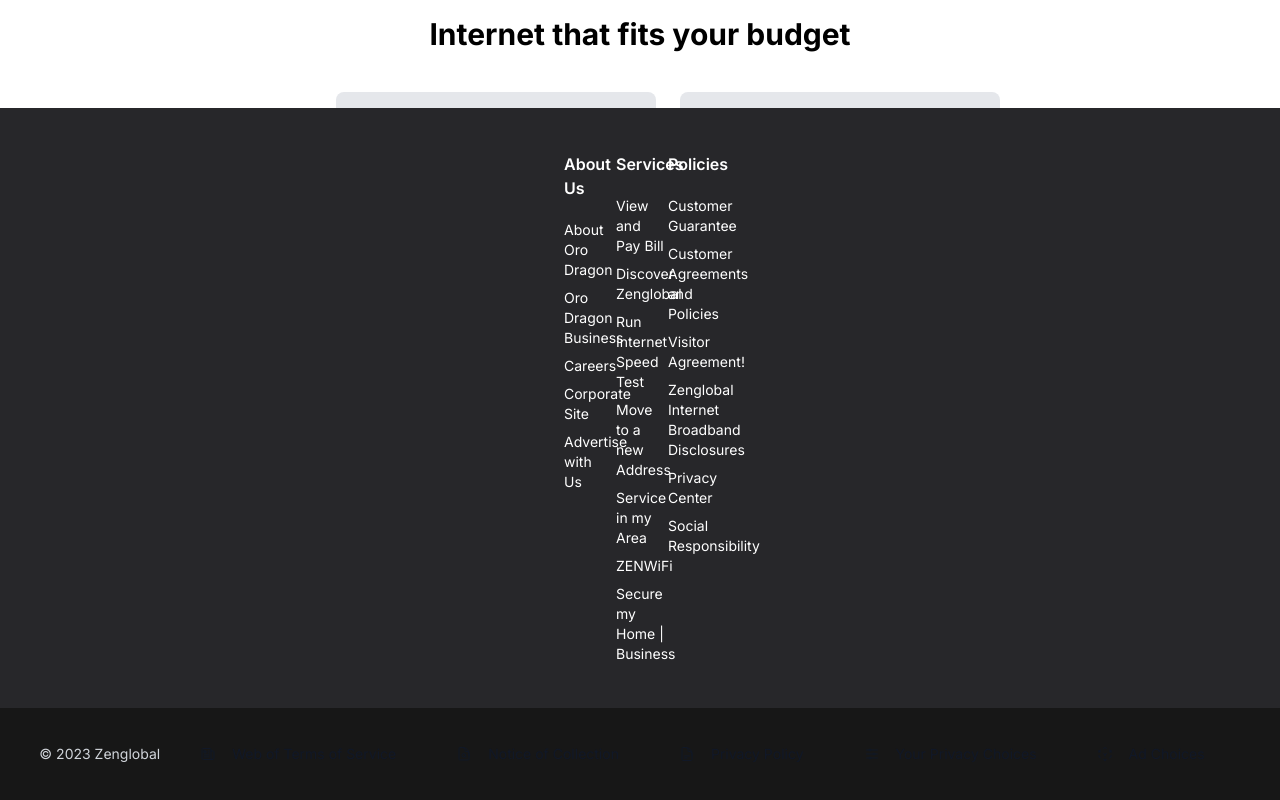
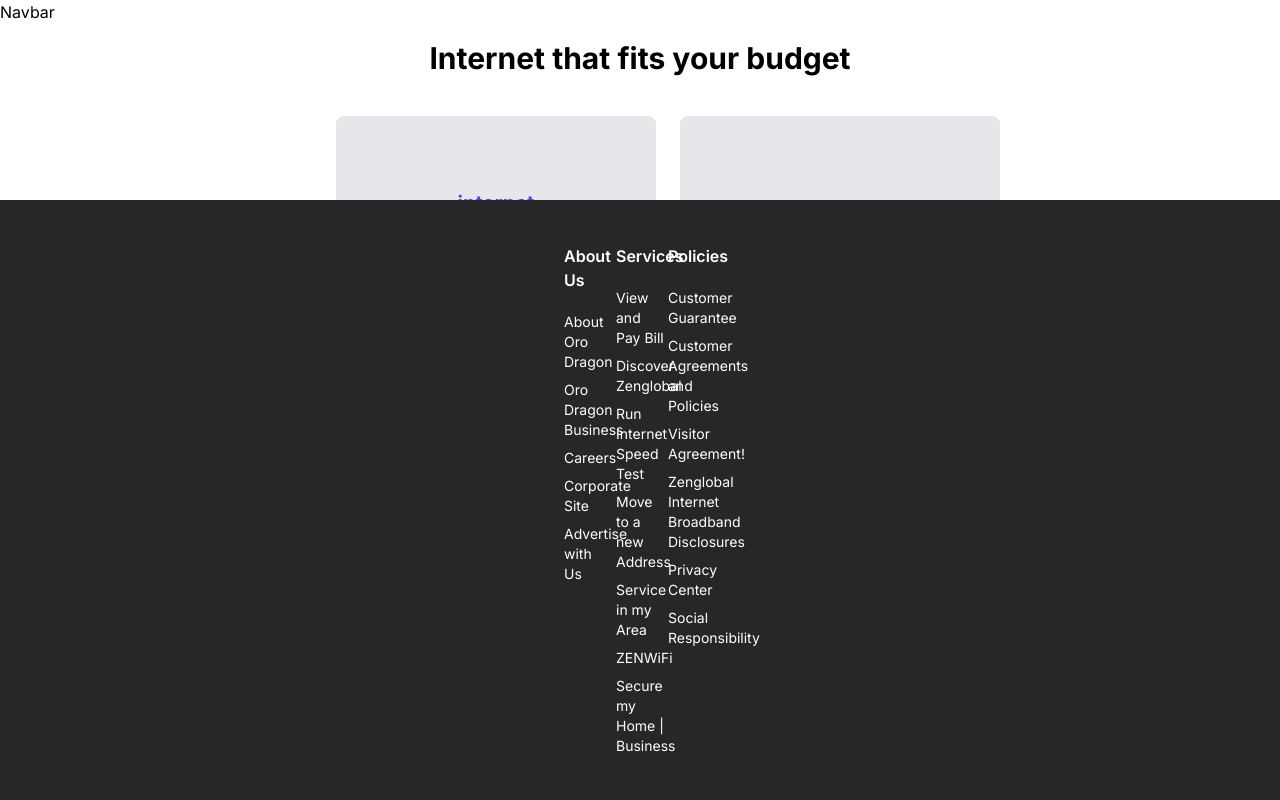
Before and after one commit to KleKlai/zenglobalofficialwebsite, a Next.js app: page / in a window 1280 px wide. Shown: the top 800 px of the page. Built offline with nearby package versions, Linux system fonts and the light colour scheme.

Commit message:
fixed(footer): fixed each child in a list should have a unique key prop

```diff
--- a/app/page.tsx
+++ b/app/page.tsx
@@ -2,10 +2,12 @@
 import Footer from "./ui/footer";
 import ExploreSpeedsPrices from "./ui/landing/explore-speeds-prices";
 import InternetThatsFitYourBudget from "./ui/landing/internet-thats-fit-your-budget";
+import Navbar from "./ui/navbar";
 
 export default function Home() {
   return (
     <div>
+      <Navbar />
       <div className="mx-80">
         <InternetThatsFitYourBudget />
       </div>
--- a/app/ui/footer.tsx
+++ b/app/ui/footer.tsx
@@ -131,9 +131,8 @@
               <ul className="space-y-2">
                 {abouts.map((about) => {
                   return (
-                    <li>
+                    <li key={about.name}>
                       <Link
-                        key={about.name}
                         href={about.href}
                         className=""
                       >
@@ -152,9 +151,8 @@
               <ul className="space-y-2">
                 {services.map((service) => {
                   return (
-                    <li>
+                    <li key={service.name}>
                       <Link
-                        key={service.name}
                         href={service.href}
                         className=""
                       >
@@ -170,13 +168,11 @@
               <h3 className="mb-5 text-base font-semibold font-natoSansRegular">
                 Policies
               </h3>
-              {/* Add your links here */}
               <ul className="space-y-2 text-wrap">
                 {policies.map((policy) => {
                   return (
-                    <li>
+                    <li key={policy.name}>
                       <Link
-                        key={policy.name}
                         href={policy.href}
                         className=""
                       >
@@ -194,7 +190,7 @@
           &copy; 2023 Zenglobal
         </p>
 
-        <ul className="flex flex-wrap items-center justify-center text-gray-900 dark:text-white py-6 space-x-6">
+        {/* <ul className="flex flex-wrap items-center justify-center text-gray-900 dark:text-white py-6 space-x-6">
           <li className="hidden lg:block">
             <p className="me-4 text-sm text-gray-300 font-natoSansRegular font-regular">
               &copy; 2023 Zenglobal
@@ -218,7 +214,7 @@
               </li>
             );
           })}
-        </ul>
+        </ul> */}
       </footer>
     </div>
   );
--- /dev/null
+++ b/app/ui/navbar.tsx
@@ -0,0 +1,7 @@
+import React from 'react'
+
+export default function Navbar() {
+  return (
+    <div>Navbar</div>
+  )
+}
```
